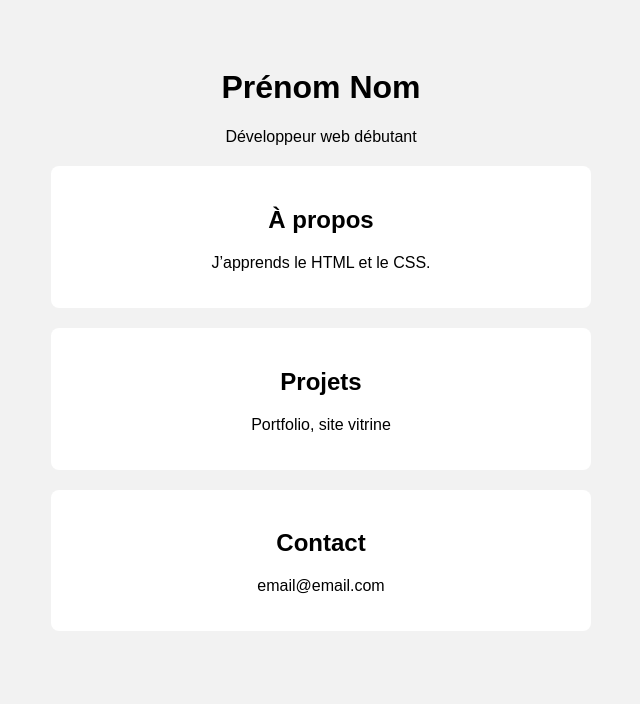
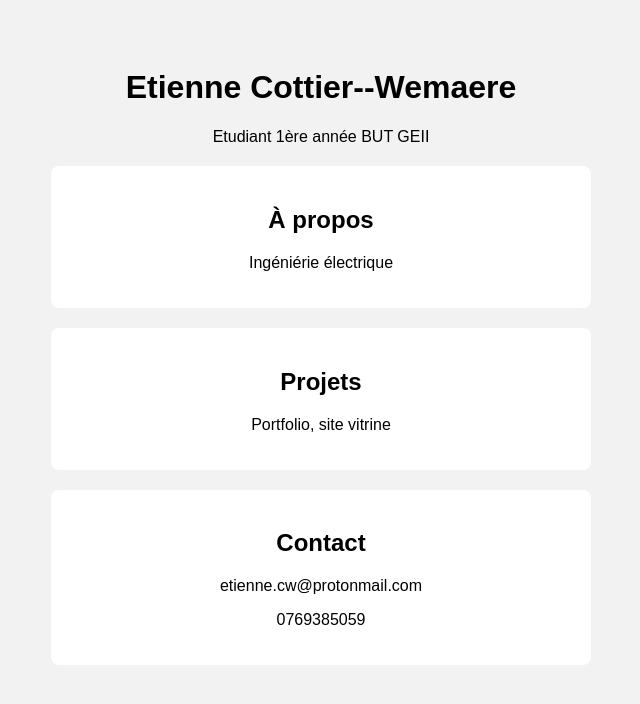
Before and after one commit to EtienneCottierWemaere/portfolio, a plain HTML site: page index.html in a window 1280 px wide. Shown: the whole page, without its empty margins (319-959 px from the left). Drawn offline with Linux system fonts and the light colour scheme.

Commit message:
Update index.html

```diff
--- a/index.html
+++ b/index.html
@@ -21,12 +21,12 @@
 </head>
 <body>
 
-  <h1>Prénom Nom</h1>
-  <p>Développeur web débutant</p>
+  <h1>Etienne Cottier--Wemaere</h1>
+  <p>Etudiant 1ère année BUT GEII</p>
 
   <section>
     <h2>À propos</h2>
-    <p>J’apprends le HTML et le CSS.</p>
+    <p>Ingéniérie électrique</p>
   </section>
 
   <section>
@@ -36,7 +36,8 @@
 
   <section>
     <h2>Contact</h2>
-    <p>email@email.com</p>
+    <p>etienne.cw@protonmail.com</p>
+    <p>0769385059</p>
   </section>
 
 </body>
```
